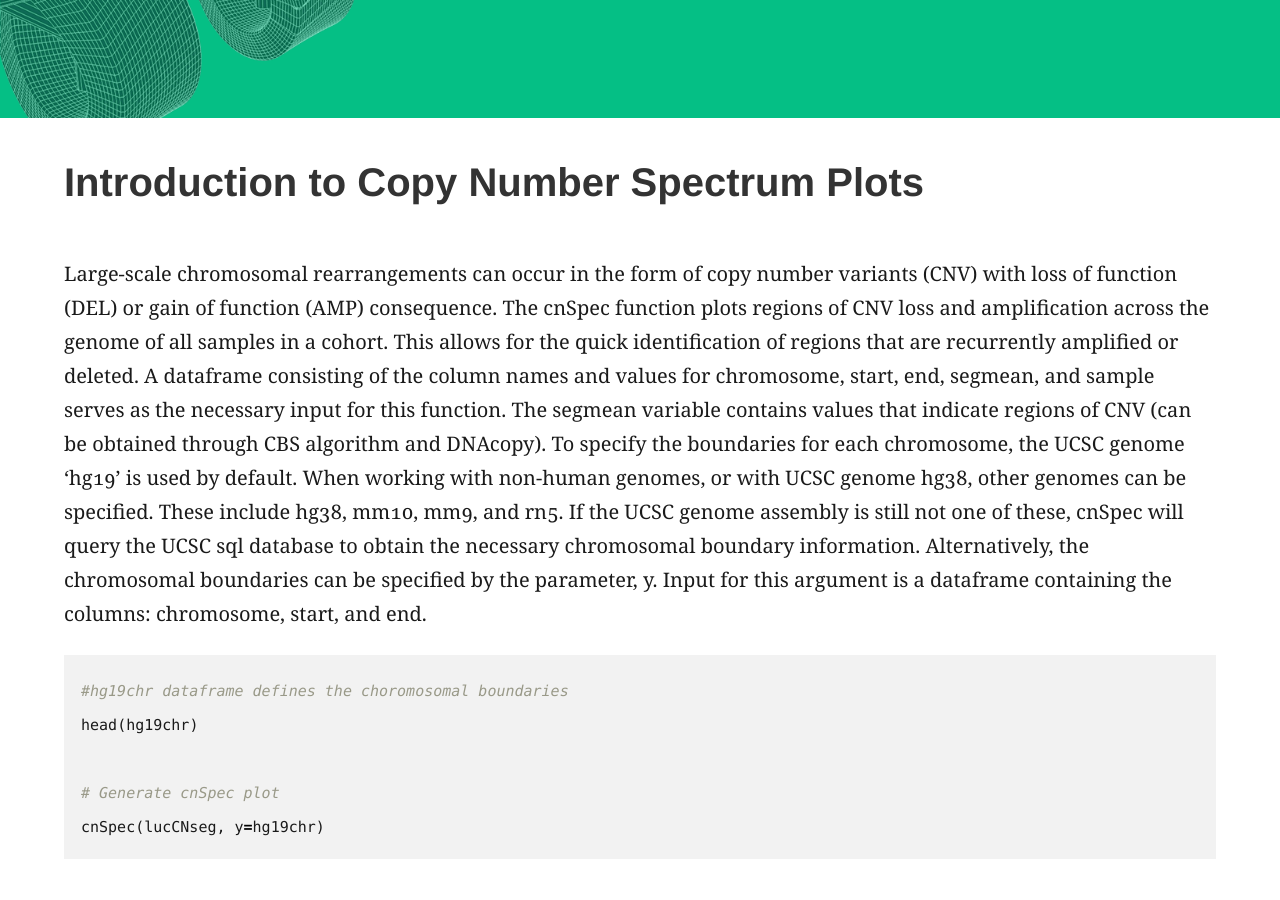
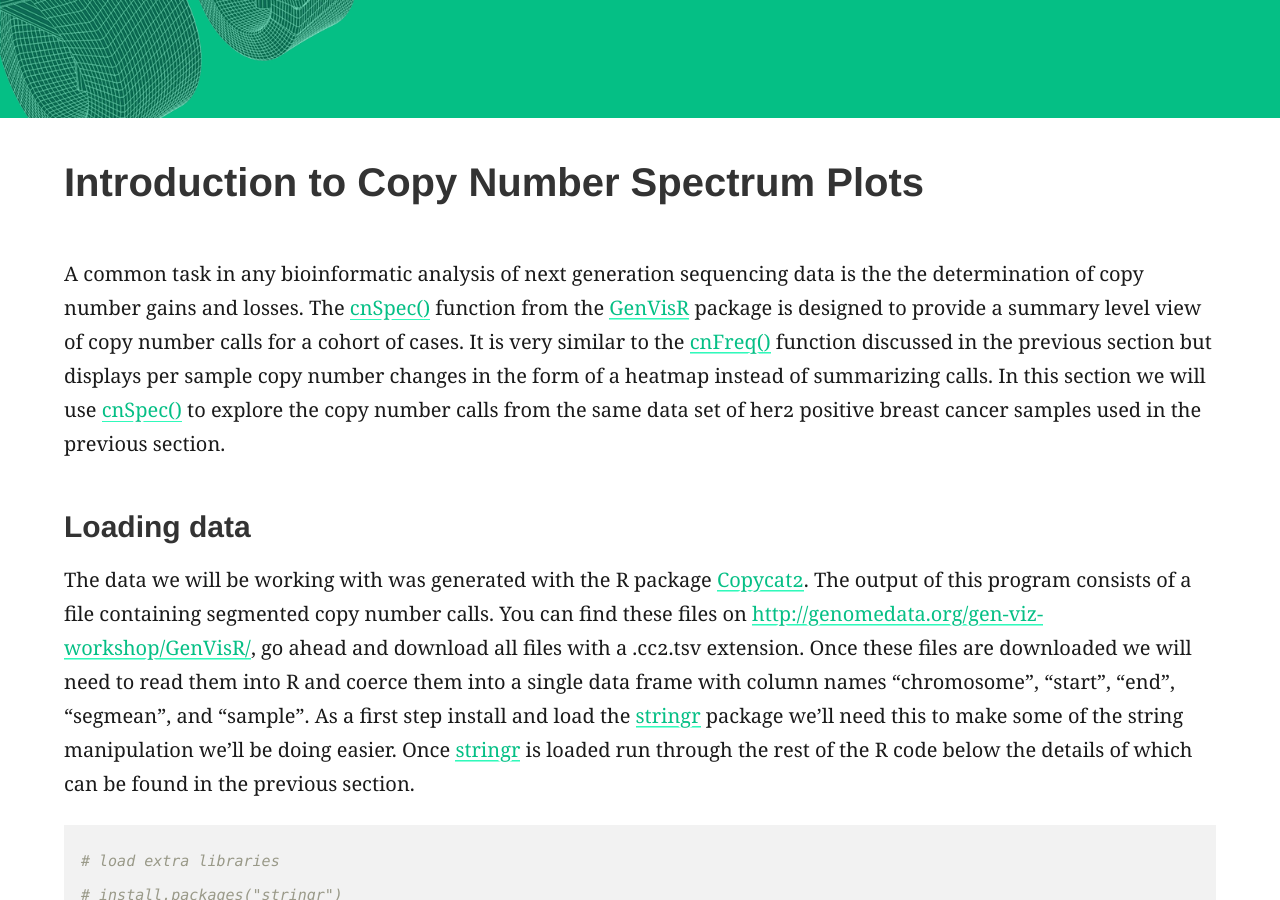
Before and after one commit to griffithlab/genviz.org, a Jekyll site: the page built from _posts/0003-06-01-cnSpec_GenVisR.md, in a window 1280 px wide and 900 px high, scrolled down 306 px. Built offline with Jekyll 4.4.1, drawn with Linux system fonts in a browser that asks for light colours; some of the changed text lies outside the part shown.

Commit message:
finnished initial plot in cnSpec

````diff
--- a/_posts/0003-06-01-cnSpec_GenVisR.md
+++ b/_posts/0003-06-01-cnSpec_GenVisR.md
@@ -8,22 +8,52 @@ feature_image: "assets/genvis-dna-bg_optimized_v1a.png"
 date: 0003-06-01
 ---
 
-Large-scale chromosomal rearrangements can occur in the form of copy number variants (CNV) with loss of function (DEL) or gain of function (AMP) consequence. The cnSpec function plots regions of CNV loss and amplification across the genome of all samples in a cohort. This allows for the quick identification of regions that are recurrently amplified or deleted. A dataframe consisting of the column names and values for chromosome, start, end, segmean, and sample serves as the necessary input for this function. The segmean variable contains values that indicate regions of CNV (can be obtained through CBS algorithm and DNAcopy). To specify the boundaries for each chromosome, the UCSC genome 'hg19' is used by default. When working with non-human genomes, or with UCSC genome hg38, other genomes can be specified. These include hg38, mm10, mm9, and rn5. If the UCSC genome assembly is still not one of these, cnSpec will query the UCSC sql database to obtain the necessary chromosomal boundary information. Alternatively, the chromosomal boundaries can be specified by the parameter, y. Input for this argument is a dataframe containing the columns: chromosome, start, and end.
+A common task in any bioinformatic analysis of next generation sequencing data is the the determination of copy number gains and losses. The [cnSpec()](https://www.rdocumentation.org/packages/GenVisR/versions/1.0.4/topics/cnSpec) function from the [GenVisR](https://bioconductor.org/packages/release/bioc/html/GenVisR.html) package is designed to provide a summary level view of copy number calls for a cohort of cases. It is very similar to the [cnFreq()](https://www.rdocumentation.org/packages/GenVisR/versions/1.0.4/topics/cnFreq) function discussed in the previous section but displays per sample copy number changes in the form of a heatmap instead of summarizing calls. In this section we will use [cnSpec()](https://www.rdocumentation.org/packages/GenVisR/versions/1.0.4/topics/cnSpec) to explore the copy number calls from the same data set of her2 positive breast cancer samples used in the previous section.
 
-<!--Example taken from GenVisR vignette-->
+### Loading data
+The data we will be working with was generated with the R package [Copycat2](https://github.com/abelhj/cc2). The output of this program consists of a file containing segmented copy number calls. You can find these files on [http://genomedata.org/gen-viz-workshop/GenVisR/](http://genomedata.org/gen-viz-workshop/GenVisR/), go ahead and download all files with a .cc2.tsv extension. Once these files are downloaded we will need to read them into R and coerce them into a single data frame with column names "chromosome", "start", "end", "segmean", and "sample". As a first step install and load the [stringr](https://cran.r-project.org/web/packages/stringr/index.html) package we'll need this to make some of the string manipulation we'll be doing easier. Once [stringr](https://cran.r-project.org/web/packages/stringr/index.html) is loaded run through the rest of the R code below the details of which can be found in the previous section.
+
 ```R
-#hg19chr dataframe defines the choromosomal boundaries
-head(hg19chr)
+# load extra libraries
+# install.packages("stringr")
+library("stringr")
 
-# Generate cnSpec plot
-cnSpec(lucCNseg, y=hg19chr)
+# get locations of all cn files
+files <- Sys.glob("~/Desktop/*cc2.tsv")
+
+# create function to read in and format data
+a <- function(x){
+    # read data and set column names
+    data <- read.delim(x, header=FALSE)
+    colnames(data) <- c("chromosome", "start", "end", "probes", "segmean")
+
+    # get the sample name from the file path
+    sampleName <- str_extract(x, "H_OM.+cc2")
+    sampleName <- gsub(".cc2", "", sampleName)
+    data$sample <- sampleName
+
+    # return the data
+    return(data)
+}
+
+# run the anonymous function defined above
+cnData <- lapply(files, a)
+
+# turn the list of data frames into a single data frame
+cnData <- do.call("rbind", cnData)
 ```
 
-<!--Talk about difference between absolute and relative-->
-As seen in the above plot, CN values are color-coded based on a gradient where segment values below 2 are blue (indicating a deletion) and segment values above 2 are red (indicating an amplification). This represents an absolute scale where copy neutral events are specified by a segment value of 2 (there are 2 alleles). Sometimes, CN data is provided on a relative scale, where copy neutral events correspond to a segment value of 0, where negative values represent a segment of copy number loss and positive values represent a segment of copy number gain. The absolute and relative scale can be specified with the <font color="green">CNscale</font> parameter.
+### Creating an initial plot
+Similar to [cnFreq()](https://www.rdocumentation.org/packages/GenVisR/versions/1.0.4/topics/cnFreq) in [cnSpec()](https://www.rdocumentation.org/packages/GenVisR/versions/1.0.4/topics/cnSpec) the only required parameters are a data frame with column names "chromosome", "start", "end", "segmean", "sample" and passing a reference assembly to the parameter `genome=`, one of "hg19", "hg38", "mm9", "mm10", or "rn5". However [cnSpec()](https://www.rdocumentation.org/packages/GenVisR/versions/1.0.4/topics/cnSpec) is also more flexible and can accept custom coordinates with the parameter `y`, allowing it to plot any completed reference assembly. Fortunately for us we you installed the [GenVisR]() package you also installed a data set called `cytoGeno` which contains the coordinates of cytogenetic bands for 5 reference assemblies. Let's use this data set to pass in our genomic boundaries for "hg19" into the parameter `y` and construct an initial plot.
 
-<!--Example taken from GenVisR vignette-->
 ```R
-# Generate a cnSpec plot on a relative scale
-cnSpec(lucCNseg, CNscale = "relative")
+# construct genomic boundaries from cytoGeno
+genomeBoundaries <- aggregate(chromEnd ~ chrom, data=cytoGeno[cytoGeno$genome=="hg19",], max)
+genomeBoundaries$chromStart <- 0
+colnames(genomeBoundaries) <- c("chromosome", "end", "start")
+
+# create the plot
+cnSpec(cnData, y=genomeBoundaries)
 ```
+
+{% include figure.html image="/assets/GenVisR/cnFreq_v1.png" width="950" %}
````
Also changed, not shown: _posts/0003-05-01-cnFreq_GenVisR.md (+0 -1 lines), assets/GenVisR/cnSpec_v1.png (added), 2 other files.
